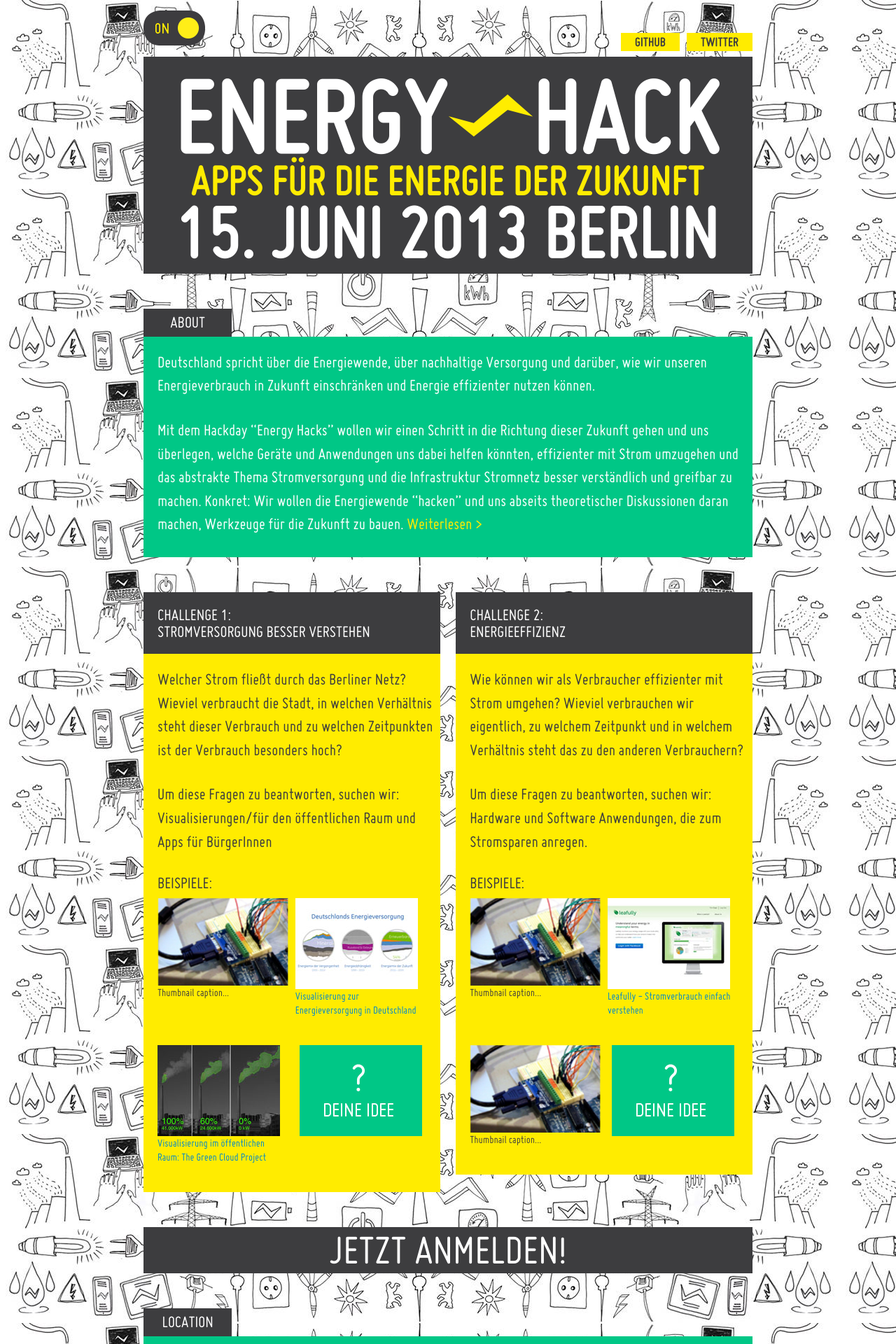
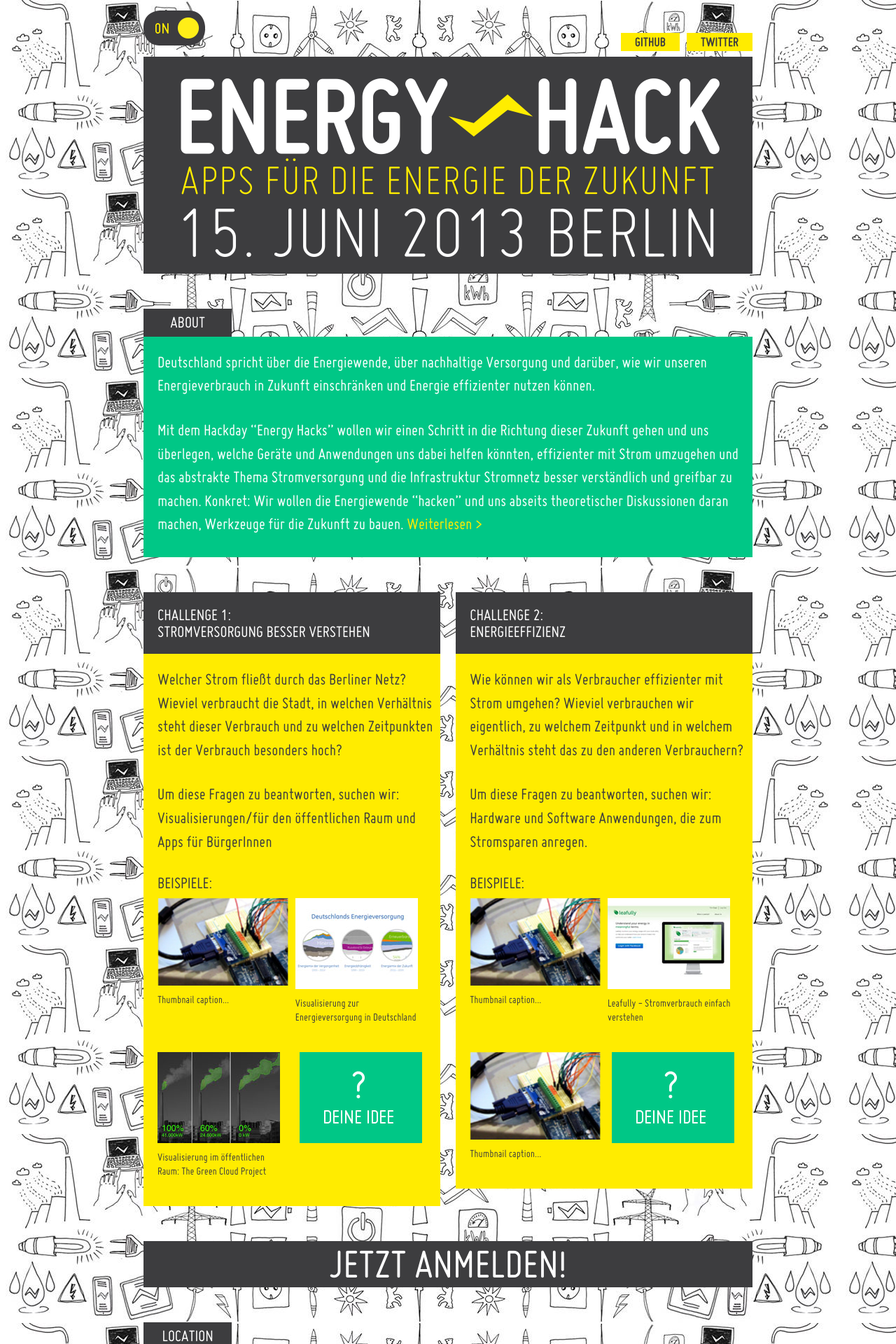
Before and after one commit to okfde/energyhack, a Jekyll site: the page built from index.html, in a window 1280 px wide. Shown: the top 1920 px of the page at 70% size. Built offline with Jekyll 4.4.1, drawn with Linux system fonts in a browser that asks for light colours; nearby versions of some CDN libraries.

Commit message:
corrects header css and fixes challenges.

```diff
--- a/_includes/challenges.html
+++ b/_includes/challenges.html
@@ -9,32 +9,27 @@
         <ul class="thumbnails">
             <li class="span6">
                 <div class="thumbnail">
-                    <img src="img/challenges/example.jpg" alt="">
+                    <img src="img/challenges/example.jpg" alt="" />
                     <p>Thumbnail caption...</p>
                 </div>
             </li>
             <li class="span6">
                 <div class="thumbnail">
-                    <a href="http://visualization.geblogs.com/visualization/germanenergy/">
-                    <img src="img/challenges/energy.jpg" alt="">
+                    <a href="http://visualization.geblogs.com/visualization/germanenergy/"><img src="img/challenges/energy.jpg" alt="" /></a>
                     <p>Visualisierung zur Energieversorgung in Deutschland</p>
-                    </a>
                 </div>
             </li>
         </ul>
         <ul class="thumbnails">
             <li class="span6">
                 <div class="thumbnail">
-                    <a href="http://hehe.org2.free.fr/?language=en">
-                    <img src="img/challenges/greencloud.jpg" alt="">
+                    <a href="http://hehe.org2.free.fr/?language=en"><img src="img/challenges/greencloud.jpg" alt="" /></a>
                     <p>Visualisierung im öffentlichen Raum: The Green Cloud Project</p>
-                    </a>
                 </div>
             </li>
             <li class="span6">
                 <div class="thumbnail">
-                    <img src="img/challenges/deineidee.jpg" alt="">
-                    <p></p>
+                    <img src="img/challenges/deineidee.jpg" alt="" />
                 </div>
             </li>
         </ul>
@@ -54,10 +49,10 @@
             </li>
             <li class="span6">
                 <div class="thumbnail">
-                    <a href="http://appsforenergy.challenge.gov/submissions/7987-leafully">
-                    <img src="img/challenges/leafully.jpg" alt="">
+                    <a href="http://appsforenergy.challenge.gov/submissions/7987-leafully"><img src="img/challenges/leafully.jpg" alt="" /></a>
                     <p>Leafully - Stromverbrauch einfach verstehen</p></a>
                 </div>
+
             </li>
         </ul>
         <ul class="thumbnails">
@@ -70,7 +65,6 @@
             <li class="span6">
                 <div class="thumbnail">
                     <img src="img/challenges/deineidee.jpg" alt="">
-                    <p></p>
                 </div>
             </li>
         </ul>
--- a/css/main.css
+++ b/css/main.css
@@ -190,7 +190,7 @@ ul {
     line-height: 0.9em;
     text-align: center;
     font-weight: normal;
-    font-family: 'misobold',sans-serif;
+    letter-spacing: 1px;
 }
 #teaser h3 {
     margin: 0;
@@ -199,8 +199,8 @@ ul {
     padding: 0 0 15px;
     line-height: 0.8em;
     text-align: center;
-        font-weight: normal;
-    font-family: 'misobold',sans-serif;
+    font-weight: normal;
+    font-family: 'misolight',sans-serif;
     }
 
 blockquote {
@@ -262,7 +262,7 @@ p {
 }
 #challenges .thumbnail p {
     font-size: 1em;
-    padding: 0;
+    padding: 10px 0 0;
 }
 #challenges .heading {
     line-height: 1em;
```
